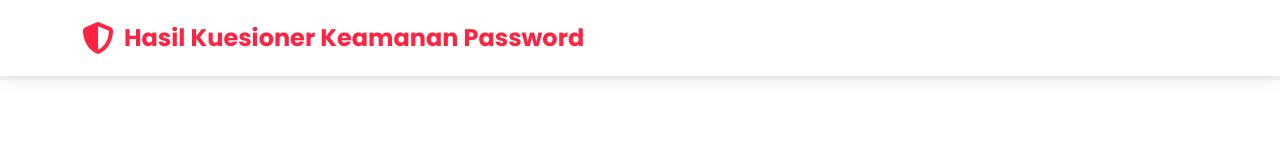
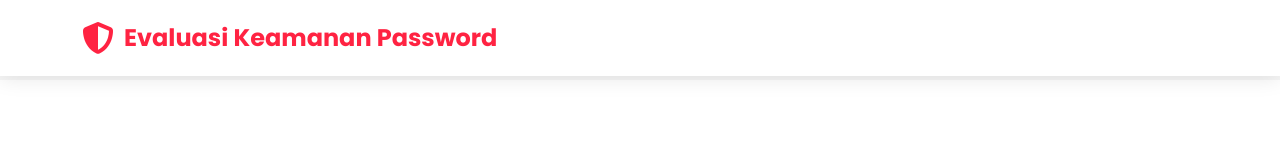
Before and after one commit to dickyivans/panduan-sdi-ewalidata, a plain HTML site: page kuesioner.html in a window 1280 px wide. Shown: the top 144 px of the page. Drawn offline with nearby package versions, Linux system fonts and the light colour scheme.

Commit message:
change navbar title

```diff
--- a/kuesioner.html
+++ b/kuesioner.html
@@ -559,7 +559,7 @@
       <div class="container-xl">
         <a class="navbar-brand" href="#dashboard">
           <i class="fas fa-shield-alt"></i>
-          Hasil Kuesioner Keamanan Password
+          Evaluasi Keamanan Password
         </a>
       </div>
     </nav>
```
